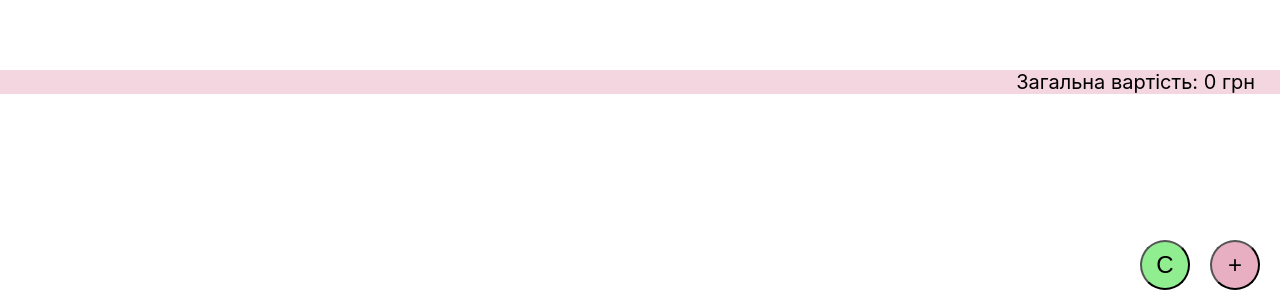
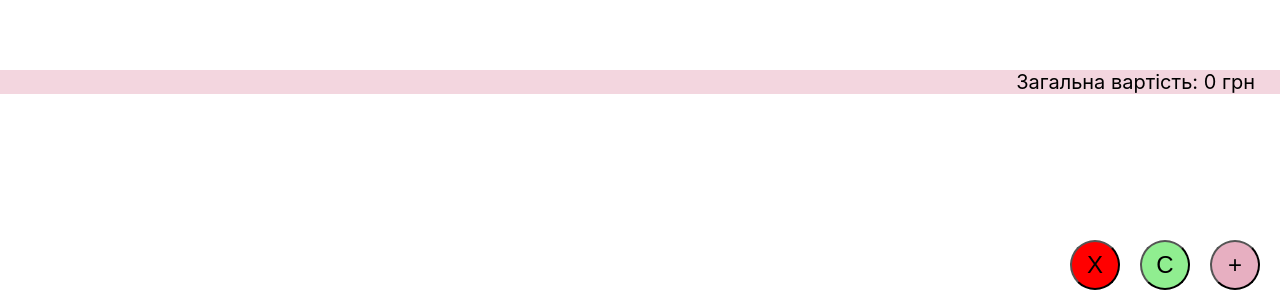
Before and after one commit to kurtakiv/candy_calc, a React app: page / in a window 1280 px wide. Shown: the part 500-800 px from the top of the page. Built offline with nearby package versions, Linux system fonts and the light colour scheme.

Commit message:
Add remove button

```diff
--- a/src/components/Grid.tsx
+++ b/src/components/Grid.tsx
@@ -64,6 +64,11 @@ const Grid = () => {
         });
     };
 
+    let removeAll = () => {
+      if (window.confirm("Видалити все?")) {
+          setCandies([]);
+      }
+    };
 
     let handleButtonPress =(index: number) => {
         buttonPressTimer = setTimeout(() => {
@@ -71,7 +76,7 @@ const Grid = () => {
             cand.splice(index,1);
             setCandies([...cand]);
             calcTotalSum();
-        }, 2000);
+        }, 1500);
     };
 
     let handleButtonRelease =()=> {
@@ -101,6 +106,7 @@ const Grid = () => {
                 Загальна вартість: {totalSum} грн
             </div>
             <div className="action-bar">
+                <button className="remove-button" onClick={()=>removeAll() }>X</button>
                 <button className="clipboard-button" onClick={()=>copyToBuffer()}>C</button>
                 <button className="add-row-button" onClick={() => AddRow()}>+</button>
             </div>
--- a/src/components/grid.scss
+++ b/src/components/grid.scss
@@ -13,23 +13,28 @@
     bottom: 10px;
     right: 20px;
 
-    .add-row-button {
+    @mixin  button-mixin {
       width: 50px;
       height: 50px;
       border-radius: 50px;
       font-size: 24px;
+      outline: none;
+    }
+    .add-row-button {
+      @include button-mixin;
       background-color: #e7afc1;
-      outline: none;
     }
 
     .clipboard-button {
-      width: 50px;
-      height: 50px;
-      border-radius: 50px;
-      font-size: 24px;
+      @include button-mixin;
       background-color: lightgreen;
       margin-right: 20px;
-      outline: none;
+    }
+
+    .remove-button {
+      @include button-mixin;
+      background-color: red;
+      margin-right: 20px;
     }
 
   }
```
Also changed, not shown: 1 other file (tests, documents, lock files or other folders).
